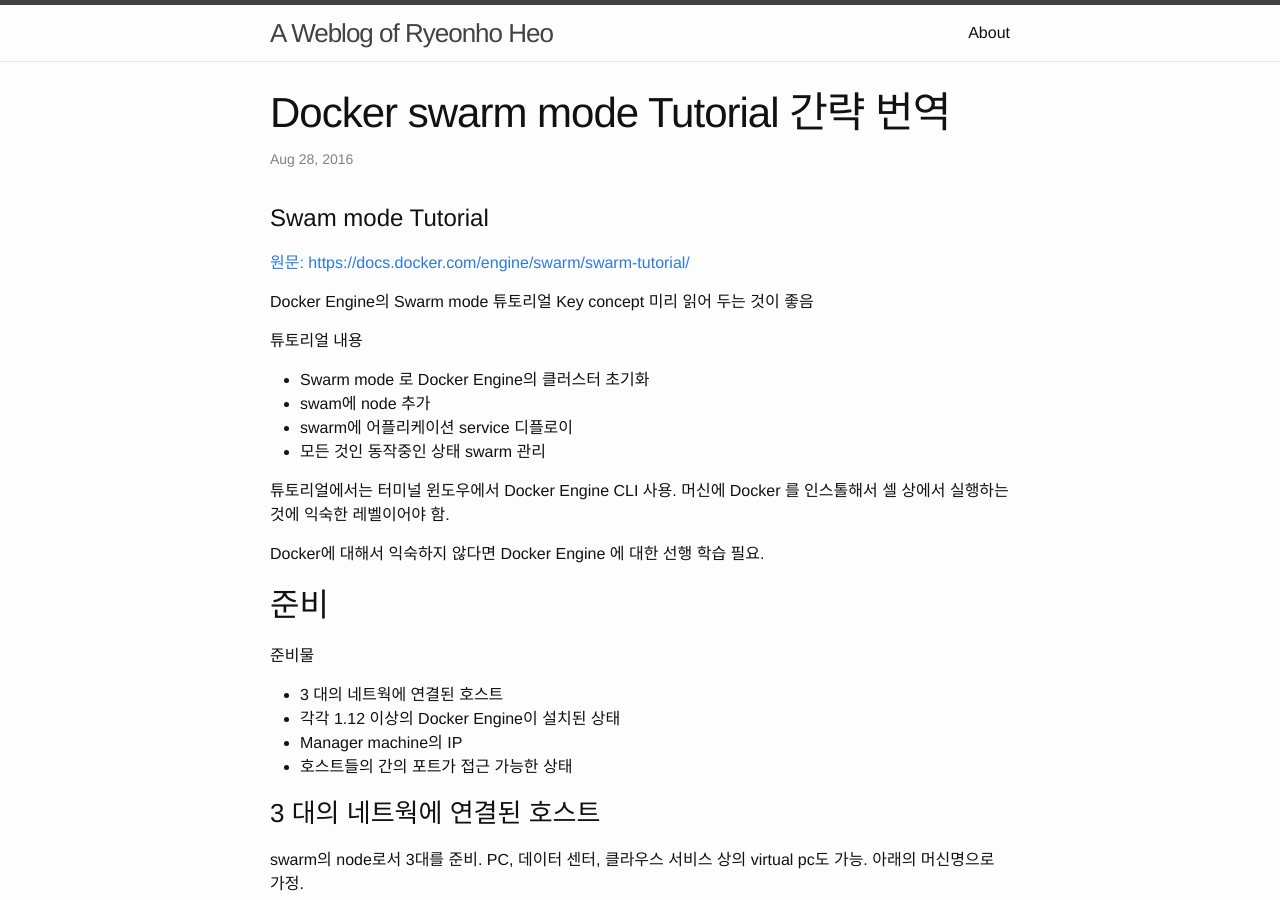
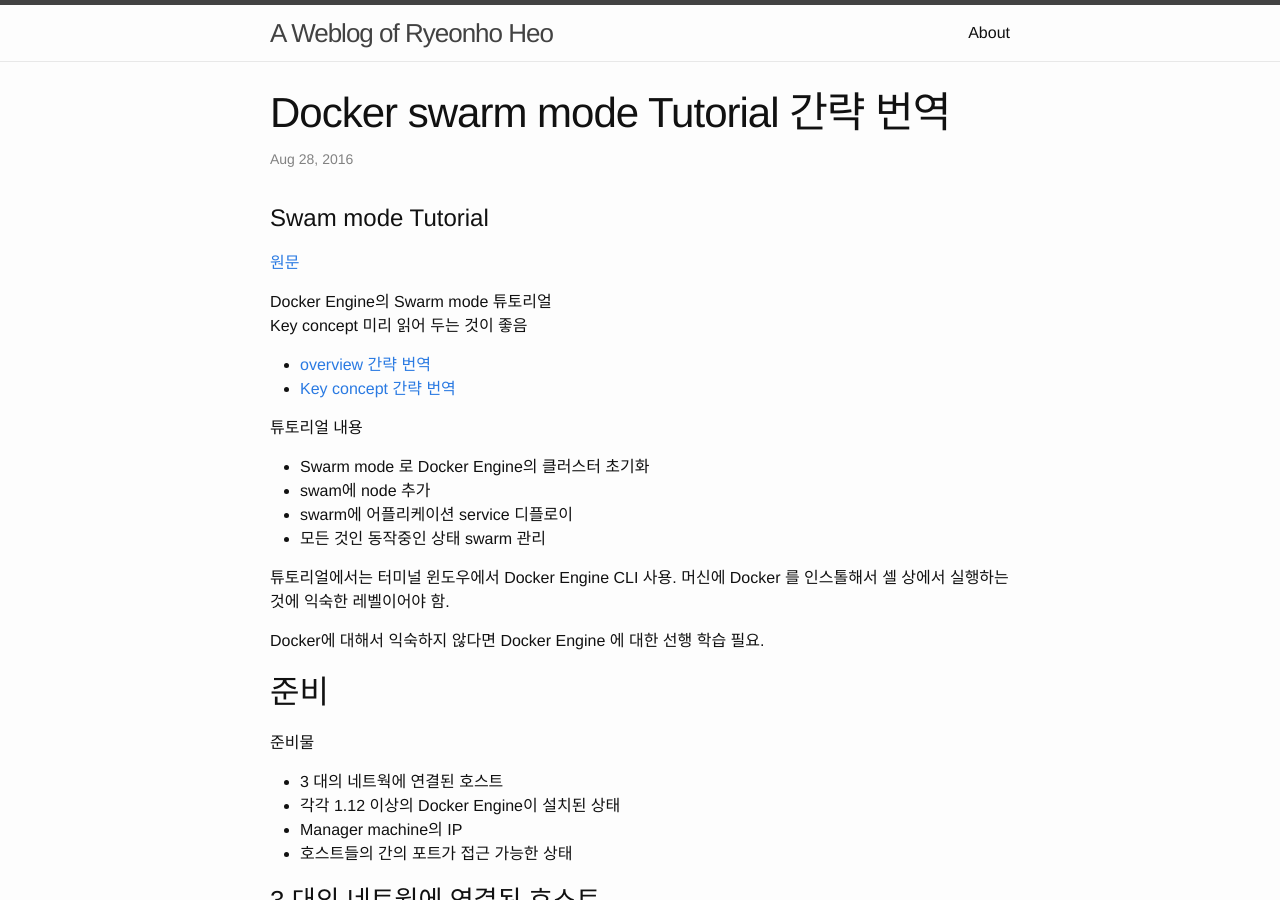
Before and after one commit to ryeonho/ryeonho.github.io, a Jekyll site: the page built from _posts/2016-08-28-docker-swarm-mode-tutorial.md, in a window 1280 px wide and 900 px high. Built offline with Jekyll 4.4.1, drawn with Linux system fonts in a browser that asks for light colours.

Commit message:
swarm mode tutorial 수정

```diff
--- a/_posts/2016-08-28-docker-swarm-mode-tutorial.md
+++ b/_posts/2016-08-28-docker-swarm-mode-tutorial.md
@@ -5,10 +5,14 @@
 categories: docker
 ---
 # Swam mode Tutorial
-[원문: https://docs.docker.com/engine/swarm/swarm-tutorial/](https://docs.docker.com/engine/swarm/swarm-tutorial/)
+[원문](https://docs.docker.com/engine/swarm/swarm-tutorial/)
+
 
 Docker Engine의 Swarm mode 튜토리얼
 Key concept 미리 읽어 두는 것이 좋음
+
+- [overview 간략 번역](http://www.ryeonho.com/docker/2016/08/24/docker-swarm-mode-overview.html)
+- [Key concept 간략 번역](http://www.ryeonho.com/docker/2016/08/26/docker-swarm-mode-key-concept.html)
 
 튜토리얼 내용
 
```
